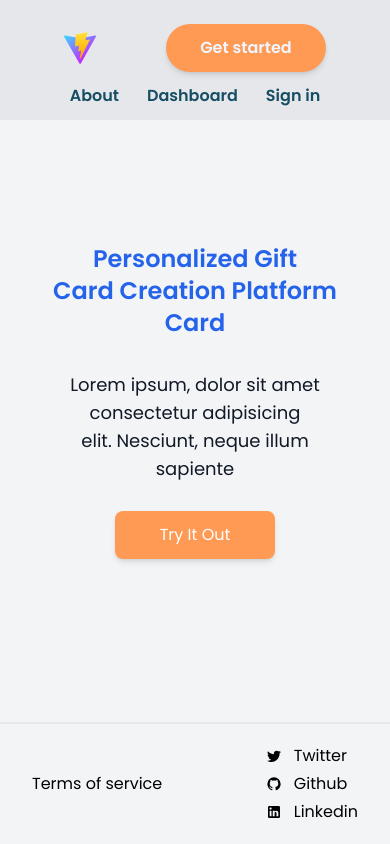
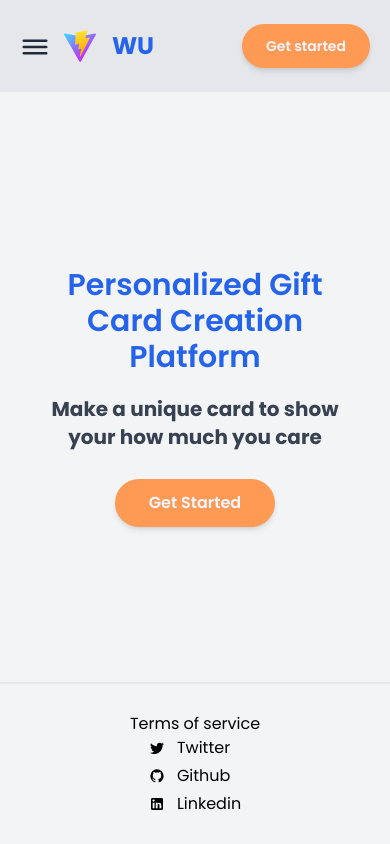
Before and after one commit to Build-Bridge/WishesUnbox, a React (Vite) app: page / in a window 390 px wide. Built offline with nearby package versions, Linux system fonts and the light colour scheme.

Commit message:
Updated Landing Page UI

```diff
--- a/src/components/LandingPage/Footer.jsx
+++ b/src/components/LandingPage/Footer.jsx
@@ -4,20 +4,29 @@ import { GithubIcon, LinkinIcon, TwitterIcon } from "./UtilityComponents/Icons";
 function Footer() {
   return (
     <footer className="w-full flex items-center justify-center border-t-2">
-      <div className="max-w-7xl px-8 w-full flex items-center justify-between gap-6 py-5">
+      <div className="max-w-7xl px-4 sm:px-8 w-full flex max-xm:flex-col items-center justify-between py-7">
         <a href="#" className="">
           Terms of service
         </a>
-        <div className="flex sm:gap-4 gap-1 max-sm:flex-col">
-          <a href="#" className="flex items-center gap-3 hover:text-orange-400">
+        <div className="flex xm:gap-4 gap-1 max-xm:flex-col">
+          <a
+            href="#"
+            className="flex items-center gap-3 hover:text-blue-500 duration-700 transition-colors"
+          >
             <TwitterIcon />
             <span>Twitter</span>
           </a>
-          <a href="#" className="flex items-center gap-3 hover:text-orange-400">
+          <a
+            href="#"
+            className="flex items-center gap-3 hover:text-blue-500 transition-colors duration-700"
+          >
             <GithubIcon />
             <span>Github</span>
           </a>
-          <a href="#" className="flex items-center gap-3 hover:text-orange-400">
+          <a
+            href="#"
+            className="flex items-center gap-3 hover:text-blue-500 duration-700 transition-colors"
+          >
             <LinkinIcon />
             <span>Linkedin</span>
           </a>
--- a/src/components/LandingPage/Header.jsx
+++ b/src/components/LandingPage/Header.jsx
@@ -1,41 +1,70 @@
-import React from "react";
-import { CrescentIcon, HamburgerIcon } from "./UtilityComponents/Icons";
+import React, { useState } from "react";
+import { CancelIcon, HamburgerIcon } from "./UtilityComponents/Icons";
 
 function HeaderLinks() {
   return (
     <>
-      <a href="#" className="hover:text-blue-500 max-md:hidds">
+      <a href="#" className="hover:text-blue-500 transition-colors duration-700 text-center">
         About
       </a>
-      <a href="#" className="hover:text-blue-500 max-md:hiddesn">
+      <a href="#" className="hover:text-blue-500 transition-colors duration-700 text-center">
         Dashboard
       </a>
-      <a href="#" className="hover:text-blue-500 max-md:hiddens">
+      <a href="#" className="hover:text-blue-500 transition-colors duration-700 text-center">
         Sign in
       </a>
     </>
   );
 }
 
+function NavSidebar({ showSidebar, close }) {
+  return (
+    <div
+      className={`md:hidden w-screen h-screen duration-700 overflow-hidden transition-all position fixed flex items-center justify-center top-0 left-0 bg-white ${
+        showSidebar ? "w-screen h-screen z-[2] opacity-100" : "w-12 h-32 z-[-2] opacity-0"
+      }`}
+    >
+      <div className="flex flex-col gap-5 font-semibold text-gray-900 items-center justify-center">
+        <button
+          onClick={close}
+          className={`text-3xl flex items-center transition-all duration-700 justify-center gap-3 ${
+            showSidebar ? "rotate-[720deg]" : "-rotate-[720deg]"
+          }`}
+        >
+          <CancelIcon />
+        </button>
+        <HeaderLinks />
+      </div>
+    </div>
+  );
+}
+
 function Header() {
+  const [showSidebar, setShowSidebar] = useState(false);
   return (
-    <nav className="w-full py-3 px-8 flex justify-between flex-col items-center absolute top-0 left-0 bg-gray-200">
-      <div className="w-full py-3 px-8 flex justify-between items-center">
+    <nav className="w-full py-3 flex justify-between flex-col items-center absolute top-0 left-0 bg-gray-200">
+      <button
+        className="md:hidden absolute top-8 left-5 text-3xl text-gray-800"
+        onClick={() => setShowSidebar((prev) => !prev)}
+      >
+        <span className="fixed left-[-20000000px]"></span>
+        <HamburgerIcon />
+      </button>
+      <NavSidebar showSidebar={showSidebar} close={() => setShowSidebar(false)} />
+      <div className="w-full py-3 px-5 md:px-10 flex justify-between items-center pl-16">
         <a className="text-2xl text-blue-600 font-bold flex gap-4 items-center justify-center">
           <img src="/vite.svg"></img> {/*This should be replaced with the actual logo*/}
-          <span className="max-sm:hidden">WishesUnbox</span>
+          <span className="max-xm:hidden">WishesUnbox</span>
+          <span className="xm:hidden">WU</span>
         </a>
-        <div className="flex gap-3 items-center justify-center text-md text-cyan-900 font-semibold">
+        <div className="flex gap-7 items-center justify-center text-md text-cyan-900 font-semibold">
           <div className="flex items-center justify-center gap-4 lg:gap-7 max-md:hidden">
             <HeaderLinks />
           </div>
-          <a className="w-40 text-blue-50 shadow-md bg-[#FF9A55] font-semibold text-md rounded-3xl py-3 text-center">
+          <a className="w-32 sm:w-40 text-blue-50 shadow-md bg-[#FF9A55] font-semibold text-sm sm:text-md rounded-3xl py-3 text-center">
             Get started
           </a>
         </div>
-      </div>
-      <div className="flex items-center justify-center gap-7 md:hidden text-cyan-900 font-semibold">
-        <HeaderLinks />
       </div>
     </nav>
   );
--- a/src/components/LandingPage/Main.jsx
+++ b/src/components/LandingPage/Main.jsx
@@ -1,19 +1,18 @@
 function Main() {
   return (
-    <main className="flex flex-col gap-1 h-full w-full flex-grow items-center justify-center">
-      <section className="w-full items-center flex gap-8 justify-center flex-col h-full text-gray-900 px-10">
-        <h1 className="text-2xl md:text-4xl text-center text-blue-600 font-semibold">
+    <main className="flex flex-col pt-20 pb-12 gap-1 min-h-full w-full flex-grow items-center justify-center">
+      <section className="w-full items-center flex gap-5 justify-center flex-col h-full text-gray-700 px-10">
+        <h1 className="text-3xl md:text-4xl text-center text-blue-600 font-semibold">
           Personalized Gift <br />
-          Card Creation Platform Card
+          Card Creation Platform
         </h1>
-        <p className="text-lg md:text-2xl pb-6 text-center">
-          Lorem ipsum, dolor sit amet consectetur adipisicing <br />
-          elit. Nesciunt, neque illum sapiente
+        <p className="text-xl md:text-2xl pb-6 text-center max-w-[500px] font-bold">
+          Make a unique card to show your how much you care
         </p>
       </section>
       <div className="flex gap-3 items-center max-sm:flex-col">
-        <a className="rounded-lg w-40 h-12 flex items-center justify-center bg-[#FF9A55] text-white shadow-md">
-          Try It Out
+        <a className="w-40 text-blue-50 shadow-md bg-[#FF9A55] font-semibold text-md rounded-3xl py-3 text-center">
+          Get Started
         </a>
       </div>
     </main>
--- a/src/components/LandingPage/UtilityComponents/Icons.jsx
+++ b/src/components/LandingPage/UtilityComponents/Icons.jsx
@@ -57,4 +57,15 @@ function CrescentIcon() {
   );
 }
 
-export { TwitterIcon, GithubIcon, LinkinIcon, HamburgerIcon, CrescentIcon };
+function CancelIcon() {
+  return (
+    <svg xmlns="http://www.w3.org/2000/svg" width="1em" height="1em" viewBox="0 0 24 24">
+      <path
+        fill="currentColor"
+        d="M6.4 19L5 17.6l5.6-5.6L5 6.4L6.4 5l5.6 5.6L17.6 5L19 6.4L13.4 12l5.6 5.6l-1.4 1.4l-5.6-5.6z"
+      />
+    </svg>
+  );
+}
+
+export { TwitterIcon, GithubIcon, LinkinIcon, HamburgerIcon, CrescentIcon, CancelIcon };
--- a/tailwind.config.js
+++ b/tailwind.config.js
@@ -1,10 +1,12 @@
 /** @type {import('tailwindcss').Config} */
 module.exports = {
-  content: [
-    "./src/**/*.{js,jsx,ts,tsx}",
-  ],
+  content: ["./src/**/*.{js,jsx,ts,tsx}"],
   theme: {
-    extend: {},
+    extend: {
+      screens: {
+        xm: "460px",
+      },
+    },
   },
   plugins: [],
-}
+};
```
Also changed, not shown: public/0.webp (deleted).
